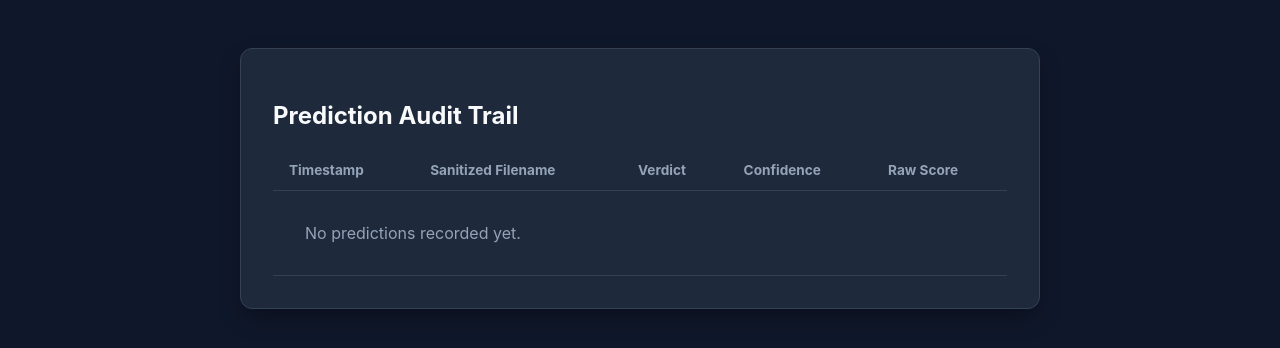
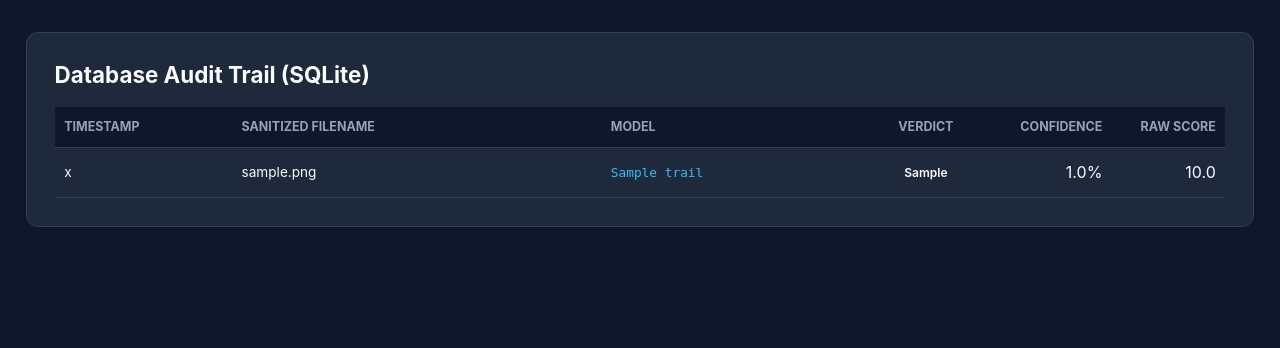
Before and after one commit to abyaqoob/23L-0730_A2_Ops, a Flask app: page /history in a window 1280 px wide. Shown: the part 57-405 px from the top of the page. Run offline with Flask 3, Linux system fonts and the light colour scheme; tables that the repository leaves empty hold one stand-in row (values such as "Sample post").

Commit message:
feat(task5): implement persistent SQLite audit trail, CLI verification, and database-backed history UI

```diff
--- a/app.py
+++ b/app.py
@@ -7,21 +7,24 @@ from werkzeug.utils import secure_filename
 from dotenv import load_dotenv
 
 from src.inference import predict_image
+from src.database import init_db, log_prediction, get_prediction_history
 
 load_dotenv()
 
 app = Flask(__name__)
 
-# Task 4.4 Settings
+# Settings from environment variables
 MODEL_PATH = os.getenv("MODEL_PATH", "models/champion_model.keras")
+MODEL_IDENTIFIER = os.getenv("MODEL_IDENTIFIER", "VisionGuard_Classifier@champion")
 DECISION_THRESHOLD = float(os.getenv("DECISION_THRESHOLD", "0.4494"))
 PORT = int(os.getenv("PORT", "5001"))
-MAX_CONTENT_LENGTH = int(os.getenv("MAX_CONTENT_LENGTH", 5 * 1024 * 1024))  # 5 MB
+MAX_CONTENT_LENGTH = int(os.getenv("MAX_CONTENT_LENGTH", 5 * 1024 * 1024))
 
 app.config['MAX_CONTENT_LENGTH'] = MAX_CONTENT_LENGTH
 ALLOWED_EXTENSIONS = {'png', 'jpg', 'jpeg', 'webp'}
 
-IN_MEMORY_AUDIT_LOG = []
+# Initialize database schema at startup
+init_db()
 
 def allowed_file(filename):
     return '.' in filename and filename.rsplit('.', 1)[1].lower() in ALLOWED_EXTENSIONS
@@ -39,16 +42,13 @@ def handle_prediction():
     if file.filename == "":
         return render_template("error.html", status_code=400, message="No file selected for upload."), 400
 
-    # Sanitize filename & validate extension
     filename = secure_filename(file.filename)
     if not allowed_file(filename):
         return render_template("error.html", status_code=415,
                                message=f"Unsupported file format '{filename}'. Allowed formats: PNG, JPG, JPEG, WEBP."), 415
 
-    # In-memory reading: strictly zero persistence to disk
     image_bytes = file.read()
 
-    # Image decoding check
     try:
         with Image.open(io.BytesIO(image_bytes)) as img:
             img.verify()
@@ -56,24 +56,26 @@ def handle_prediction():
         return render_template("error.html", status_code=422,
                                message="Corrupted payload. The uploaded file looks like an image but cannot be decoded."), 422
 
-    # Inference
+    # Model inference
     result = predict_image(image_bytes)
 
-    # In-memory history tracking
-    entry = {
-        "timestamp": datetime.datetime.now().strftime("%Y-%m-%d %H:%M:%S"),
-        "filename": filename,
-        "verdict": result["verdict"],
-        "confidence": result["confidence"],
-        "raw_score": result["raw_probability"]
-    }
-    IN_MEMORY_AUDIT_LOG.insert(0, entry)
+    # Task 5: Permanent SQLite audit record
+    log_prediction(
+        filename=filename,
+        model_name=MODEL_IDENTIFIER,
+        verdict=result["verdict"],
+        confidence=result["confidence"],
+        raw_score=result["raw_probability"],
+        threshold=DECISION_THRESHOLD
+    )
 
     return render_template("result.html", result=result, filename=filename)
 
 @app.route("/history", methods=["GET"])
 def history():
-    return render_template("history.html", records=IN_MEMORY_AUDIT_LOG)
+    # Task 5: Query permanent database records
+    records = get_prediction_history(limit=50)
+    return render_template("history.html", records=records)
 
 @app.route("/health", methods=["GET"])
 def health():
@@ -81,7 +83,9 @@ def health():
         "status": "healthy",
         "model_loaded": True,
         "model_path": MODEL_PATH,
+        "model_identifier": MODEL_IDENTIFIER,
         "decision_threshold": DECISION_THRESHOLD,
+        "database": "sqlite://data/visionguard_audit.db",
         "timestamp": datetime.datetime.now().isoformat()
     }), 200
 
--- /dev/null
+++ b/src/database.py
@@ -0,0 +1,58 @@
+import os
+import sqlite3
+import datetime
+
+DB_PATH = os.getenv("DATABASE_PATH", "data/visionguard_audit.db")
+
+def get_db_connection():
+    os.makedirs(os.path.dirname(DB_PATH), exist_ok=True)
+    conn = sqlite3.connect(DB_PATH)
+    conn.row_factory = sqlite3.Row
+    return conn
+
+def init_db():
+    conn = get_db_connection()
+    cursor = conn.cursor()
+    cursor.execute("""
+        CREATE TABLE IF NOT EXISTS prediction_audit_trail (
+            id INTEGER PRIMARY KEY AUTOINCREMENT,
+            timestamp TEXT NOT NULL,
+            filename TEXT NOT NULL,
+            model_name TEXT NOT NULL,
+            verdict TEXT NOT NULL,
+            confidence REAL NOT NULL,
+            raw_score REAL NOT NULL,
+            threshold REAL NOT NULL
+        )
+    """)
+    conn.commit()
+    conn.close()
+    print(f"[DB] Initialized database audit table at {DB_PATH}")
+
+def log_prediction(filename: str, model_name: str, verdict: str, confidence: float, raw_score: float, threshold: float):
+    conn = get_db_connection()
+    cursor = conn.cursor()
+    now_iso = datetime.datetime.now().strftime("%Y-%m-%d %H:%M:%S")
+    cursor.execute("""
+        INSERT INTO prediction_audit_trail
+        (timestamp, filename, model_name, verdict, confidence, raw_score, threshold)
+        VALUES (?, ?, ?, ?, ?, ?, ?)
+    """, (now_iso, filename, model_name, verdict, confidence, raw_score, threshold))
+    conn.commit()
+    conn.close()
+
+def get_prediction_history(limit: int = 50):
+    conn = get_db_connection()
+    cursor = conn.cursor()
+    cursor.execute("""
+        SELECT timestamp, filename, model_name, verdict, confidence, raw_score, threshold
+        FROM prediction_audit_trail
+        ORDER BY id DESC
+        LIMIT ?
+    """, (limit,))
+    rows = cursor.fetchall()
+    conn.close()
+    return [dict(row) for row in rows]
+
+if __name__ == "__main__":
+    init_db()
--- a/templates/history.html
+++ b/templates/history.html
@@ -1,34 +1,87 @@
 {% extends "base.html" %}
 {% block content %}
-<div class="card">
-    <h2>Prediction Audit Trail</h2>
-    <div class="table-responsive">
+<style>
+    .container {
+        max-width: 96% !important;
+        width: 96% !important;
+        margin: 2rem auto !important;
+    }
+    .audit-card {
+        background: #1e293b;
+        border: 1px solid #334155;
+        border-radius: 12px;
+        padding: 1.75rem;
+        width: 100%;
+        box-sizing: border-box;
+        overflow: hidden;
+    }
+    .history-table {
+        width: 100%;
+        border-collapse: collapse;
+        table-layout: fixed;
+    }
+    .history-table th, .history-table td {
+        padding: 0.8rem 0.6rem;
+        border-bottom: 1px solid #334155;
+        vertical-align: middle;
+        overflow: hidden;
+        text-overflow: ellipsis;
+        white-space: nowrap;
+    }
+    .history-table th {
+        color: #94a3b8;
+        font-size: 0.78rem;
+        text-transform: uppercase;
+        background: #0f172a;
+        text-align: left;
+    }
+    .col-time   { width: 15%; font-size: 0.85rem; }
+    .col-file   { width: 33%; font-size: 0.85rem; }
+    .col-model  { width: 22%; font-size: 0.8rem; color: #38bdf8; }
+    .col-verd   { width: 12%; text-align: center; }
+    .col-conf   { width: 9%; text-align: right; }
+    .col-raw    { width: 9%; text-align: right; }
+
+    .tag {
+        display: inline-block;
+        padding: 0.25rem 0.5rem;
+        border-radius: 4px;
+        font-size: 0.75rem;
+        font-weight: 600;
+    }
+    .tag.authentic { background: rgba(34, 197, 94, 0.2); color: #22c55e; }
+    .tag.ai-generated { background: rgba(239, 68, 68, 0.2); color: #ef4444; }
+</style>
+
+<div class="audit-card">
+    <h2 style="margin-top: 0; font-size: 1.4rem;">Database Audit Trail (SQLite)</h2>
     <table class="history-table">
         <thead>
             <tr>
-                    <th>Timestamp</th>
-                    <th>Sanitized Filename</th>
-                    <th>Verdict</th>
-                    <th>Confidence</th>
-                    <th>Raw Score</th>
+                <th class="col-time">Timestamp</th>
+                <th class="col-file">Sanitized Filename</th>
+                <th class="col-model">Model</th>
+                <th class="col-verd" style="text-align: center;">Verdict</th>
+                <th class="col-conf" style="text-align: right;">Confidence</th>
+                <th class="col-raw" style="text-align: right;">Raw Score</th>
             </tr>
         </thead>
         <tbody>
             {% for row in records %}
             <tr>
-                    <td>{{ row.timestamp }}</td>
-                    <td title="{{ row.filename }}">{{ row.filename }}</td>
-                    <td><span class="tag {{ row.verdict.lower() }}">{{ row.verdict }}</span></td>
-                    <td>{{ row.confidence }}%</td>
-                    <td>{{ row.raw_score }}</td>
+                <td class="col-time">{{ row.timestamp }}</td>
+                <td class="col-file" title="{{ row.filename }}">{{ row.filename }}</td>
+                <td class="col-model" title="{{ row.model_name }}"><code>{{ row.model_name }}</code></td>
+                <td class="col-verd" style="text-align: center;"><span class="tag {{ row.verdict.lower() }}">{{ row.verdict }}</span></td>
+                <td class="col-conf" style="text-align: right;">{{ row.confidence }}%</td>
+                <td class="col-raw" style="text-align: right;">{{ row.raw_score }}</td>
             </tr>
             {% else %}
             <tr>
-                    <td colspan="5" class="empty-state">No predictions recorded yet.</td>
+                <td colspan="6" style="text-align: center; padding: 2rem; color: #94a3b8;">No predictions recorded in database yet.</td>
             </tr>
             {% endfor %}
         </tbody>
     </table>
 </div>
-</div>
 {% endblock %}
```
Lines whose indentation alone changed are shown as unchanged.
